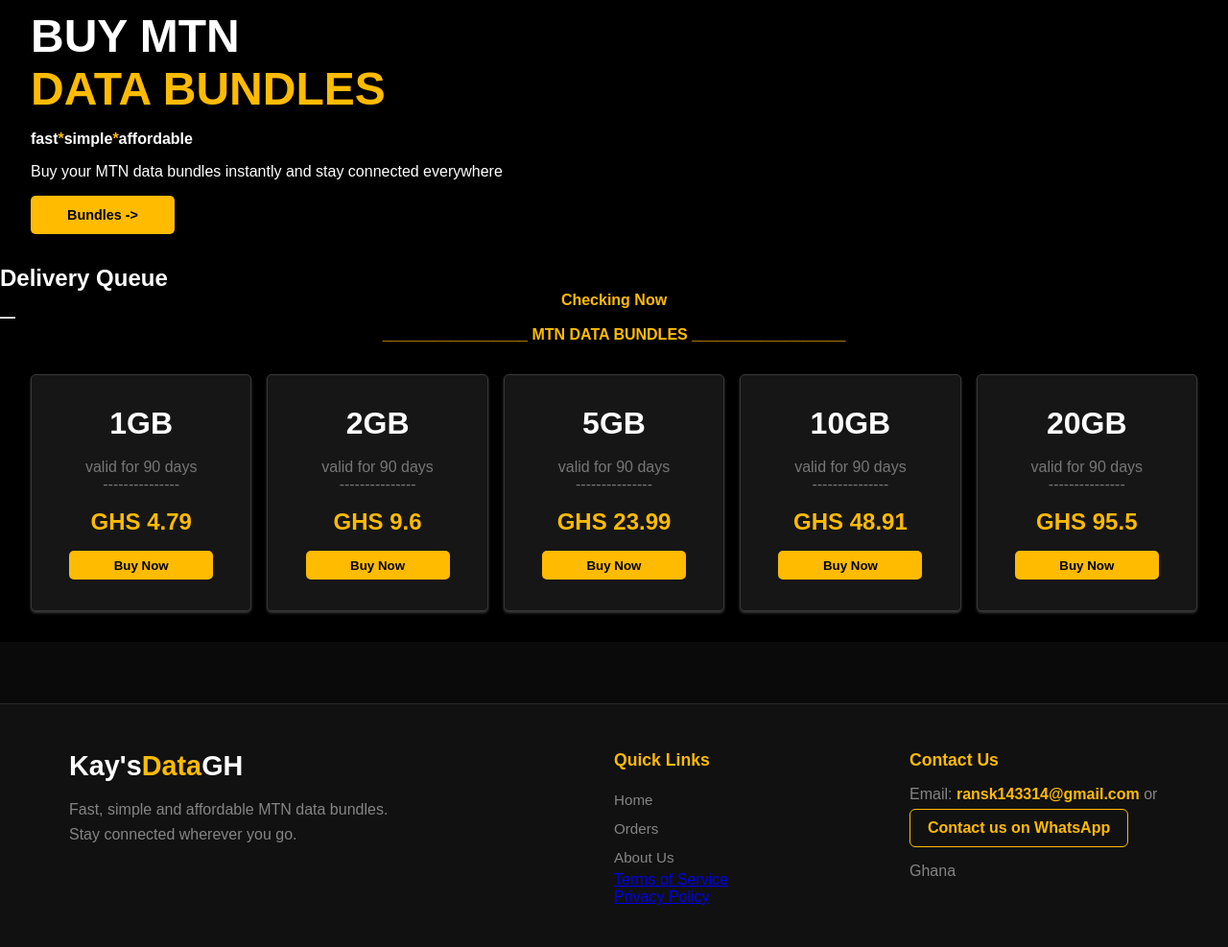
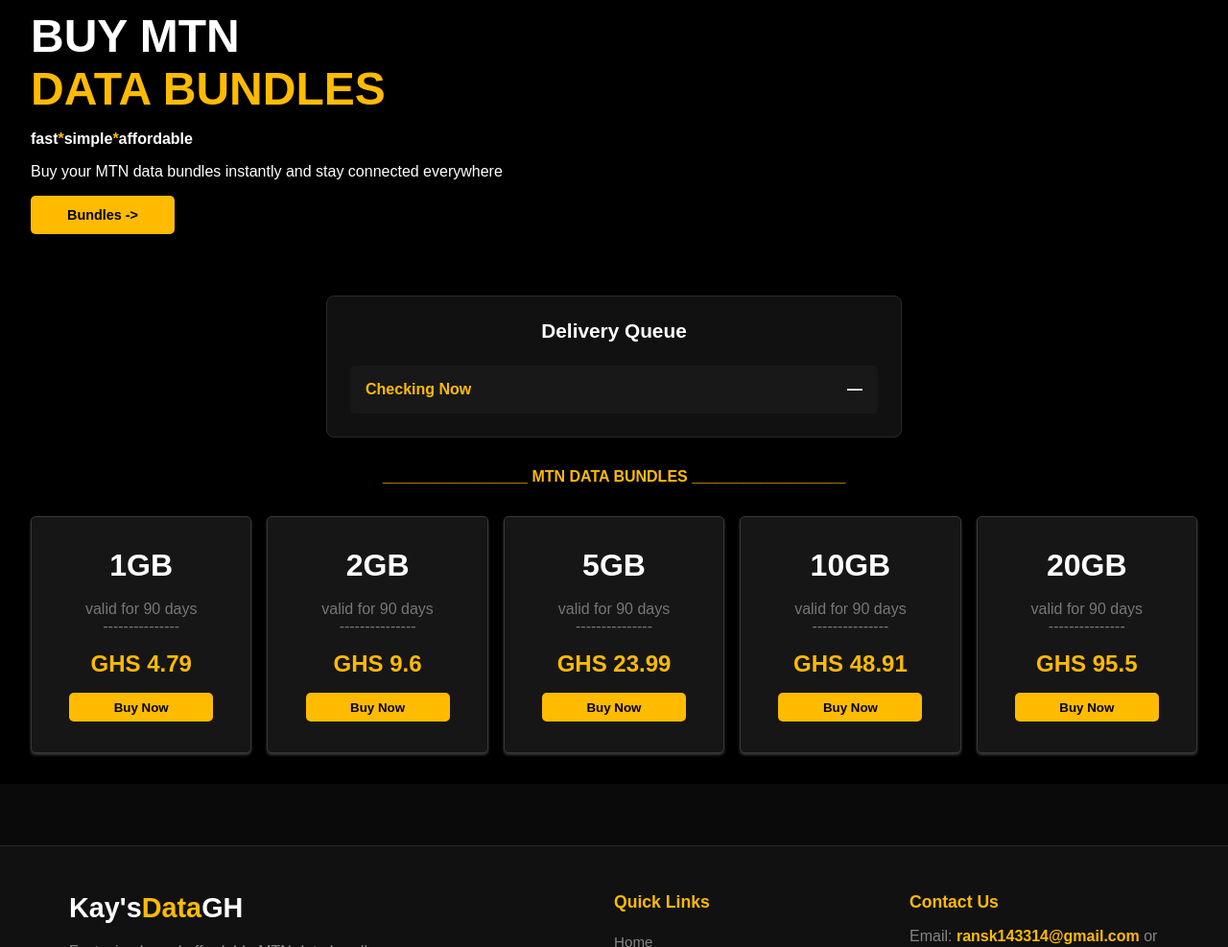
Before and after one commit to Rans1433/kaydatagh, a website: page index.html in a window 1280 px wide. Shown: the part 113-1100 px from the top of the page at 96% size. Drawn offline with Linux system fonts and the light colour scheme; no server answers.

Commit message:
Add styles for delivery queue and queue rows

```diff
--- a/main.css
+++ b/main.css
@@ -266,6 +266,44 @@ nav .nav-bar{
   color:#ffbb00;
   font-size:2rem;
 }
+
+
+
+.delivery-queue {
+  width: 90%;
+  max-width: 600px;
+  margin: 2rem auto;
+  padding: 1.5rem;
+  background: #111;
+  border: 1px solid #292929;
+  border-radius: 8px;
+  text-align: center;
+}
+
+.delivery-queue h2 {
+  color: #fff;
+  margin-bottom: 1.5rem;
+  font-size: 1.3rem;
+}
+
+.queue-row {
+  display: flex;
+  justify-content: space-between;
+  align-items: center;
+  padding: 1rem;
+  background: #181818;
+  border-radius: 5px;
+}
+
+.queue-row span {
+  color: #fff;
+}
+
+.queue-row strong {
+  color: #fff;
+  font-size: 1rem;
+}
+
 
 
 #orders{
```
